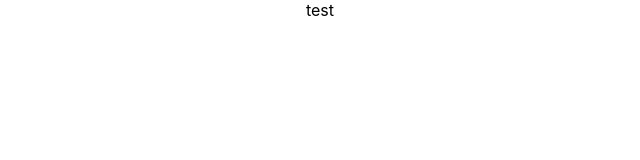
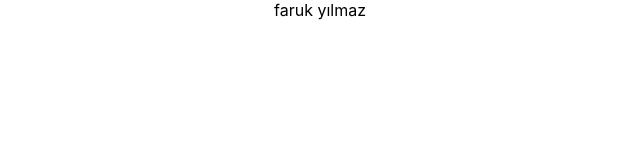
Before and after one commit to frkylmz/ecommerce-react, a React (Create React App) app in the folder client/: page / in a window 1280 px wide. Shown: the top 160 px of the page, without its empty margins (320-960 px from the left). Built offline with nearby package versions, Linux system fonts and the light colour scheme.

Commit message:
changed app.js

```diff
--- a/client/src/App.js
+++ b/client/src/App.js
@@ -1,7 +1,11 @@
 import "./App.css";
 
 function App() {
-  return <div className="App">test</div>;
+  return (
+    <div className="App">
+      <div>faruk yılmaz</div>
+    </div>
+  );
 }
 
 export default App;
```
